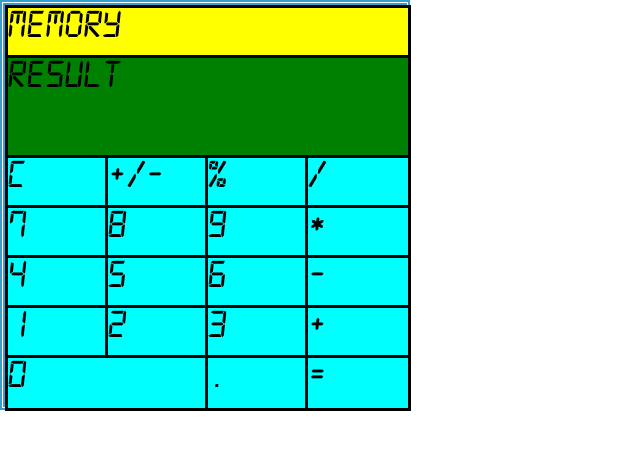
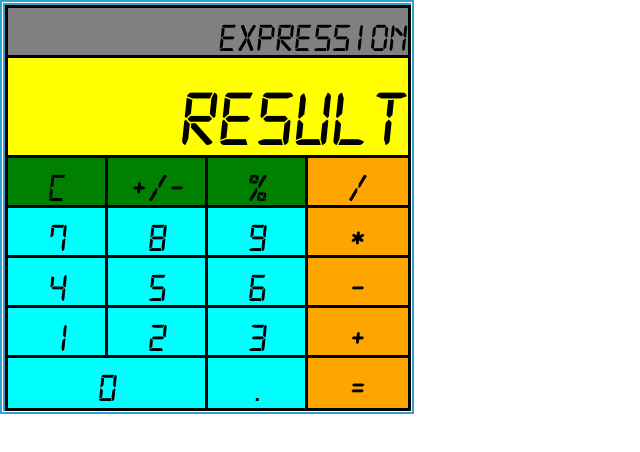
Before and after one commit to chaudhryjunaid/react-calculator, a React (Create React App) app: page / in a window 1280 px wide. Shown: the top 452 px of the page, without its empty margins (0-640 px from the left). Built offline with nearby package versions, Linux system fonts and the light colour scheme.

Commit message:
basic layout completed

```diff
--- a/src/App.css
+++ b/src/App.css
@@ -9,18 +9,23 @@
 
 .Calculator {
   font-family: 'digital-7-mono-italic';
-  font-size: 2.5em;
   position: absolute;
   top: 0;
   left: 0;
-  border: thick double #32a1ce;;
+  border: thick double #32a1ce;
+  padding: 2px;
 }
 
 .displayPanel {
   border: solid black;
-  background-color: gray
+  display: flex;
+  align-items: center;
+  justify-content: flex-end;
 }
 
 .button {
   border: solid black;
+  display: flex;
+  align-items: center;
+  justify-content: center;
 }
--- a/src/App.js
+++ b/src/App.js
@@ -3,142 +3,12 @@ import Calculator from './components/Calculator';
 import './App.css';
 
 class App extends Component {
-  constructor(props) {
-    super(props);
-    this.state = {
-      displayLayout: {
-        memory: {
-          height: 1
-        },
-        result: {
-          height: 2
-        }
-      },
-      buttonLayout: [{
-        text: 'C',
-        x: 0,
-        y: 0,
-        width: 1,
-        height: 1
-      }, {
-        text: '+/-',
-        x: 1,
-        y: 0,
-        width: 1,
-        height: 1
-      }, {
-        text: '%',
-        x: 2,
-        y: 0,
-        width: 1,
-        height: 1
-      }, {
-        text: '/',
-        x: 3,
-        y: 0,
-        width: 1,
-        height: 1
-      }, {
-        text: '7',
-        x: 0,
-        y: 1,
-        width: 1,
-        height: 1
-      }, {
-        text: '8',
-        x: 1,
-        y: 1,
-        width: 1,
-        height: 1
-      }, {
-        text: '9',
-        x: 2,
-        y: 1,
-        width: 1,
-        height: 1
-      }, {
-        text: '*',
-        x: 3,
-        y: 1,
-        width: 1,
-        height: 1
-      }, {
-        text: '4',
-        x: 0,
-        y: 2,
-        width: 1,
-        height: 1
-      }, {
-        text: '5',
-        x: 1,
-        y: 2,
-        width: 1,
-        height: 1
-      }, {
-        text: '6',
-        x: 2,
-        y: 2,
-        width: 1,
-        height: 1
-      }, {
-        text: '-',
-        x: 3,
-        y: 2,
-        width: 1,
-        height: 1
-      }, {
-        text: '1',
-        x: 0,
-        y: 3,
-        width: 1,
-        height: 1
-      }, {
-        text: '2',
-        x: 1,
-        y: 3,
-        width: 1,
-        height: 1
-      }, {
-        text: '3',
-        x: 2,
-        y: 3,
-        width: 1,
-        height: 1
-      }, {
-        text: '+',
-        x: 3,
-        y: 3,
-        width: 1,
-        height: 1
-      }, {
-        text: '0',
-        x: 0,
-        y: 4,
-        width: 2,
-        height: 1
-      }, {
-        text: '.',
-        x: 2,
-        y: 4,
-        width: 1,
-        height: 1
-      }, {
-        text: '=',
-        x: 3,
-        y: 4,
-        width: 1,
-        height: 1
-      }]
-    };
-  }
   render() {
     return (
       <div className="App">
         <Calculator
           height={400}
           width={400}
-          displayLayout={this.state.displayLayout}
-          buttonLayout={this.state.buttonLayout}
         />
       </div>
     );
--- a/src/components/Calculator.js
+++ b/src/components/Calculator.js
@@ -4,79 +4,165 @@ import _ from 'lodash';
 class Calculator extends Component {
 	constructor(props) {
 		super(props);
-		this.getDisplayHeight = this.getDisplayHeight.bind(this);
 		this.getGridSize = this.getGridSize.bind(this);
 		this.getUnitSize = this.getUnitSize.bind(this);
-		this.translateButtonCoordinates = this.translateButtonCoordinates.bind(this);
-	}
-	getDisplayHeight() {
-		let displayMemoryHeight = this.props.displayLayout.memory.height;
-		let displayResultHeight = this.props.displayLayout.result.height;
-		return displayMemoryHeight + displayResultHeight;
+		this.getCSS = this.getCSS.bind(this);
+
+		this.state = {
+			layoutDefaults: {
+				height: 1,
+				width: 1,
+				backgroundColor: 'cyan',
+				className: 'button'
+			},
+			layout: [{
+				text: 'Expression',
+				x: 0,
+				y: 0,
+				width: 4,
+				className: 'displayPanel',
+				backgroundColor: 'gray'
+			}, {
+        text: 'Result',
+        x: 0,
+        y: 1,
+        width: 4,
+        height: 2,
+        className: 'displayPanel',
+				backgroundColor: 'yellow'
+      }, {
+        text: 'C',
+        x: 0,
+        y: 3,
+				backgroundColor: 'green'
+      }, {
+        text: '+/-',
+        x: 1,
+        y: 3,
+				backgroundColor: 'green'
+      }, {
+        text: '%',
+        x: 2,
+        y: 3,
+				backgroundColor: 'green'
+      }, {
+        text: '/',
+        x: 3,
+        y: 3,
+				backgroundColor: 'orange'
+      }, {
+        text: '7',
+        x: 0,
+        y: 4
+      }, {
+        text: '8',
+        x: 1,
+        y: 4
+      }, {
+        text: '9',
+        x: 2,
+        y: 4
+      }, {
+        text: '*',
+        x: 3,
+        y: 4,
+				backgroundColor: 'orange'
+      }, {
+        text: '4',
+        x: 0,
+        y: 5
+      }, {
+        text: '5',
+        x: 1,
+        y: 5
+      }, {
+        text: '6',
+        x: 2,
+        y: 5
+      }, {
+        text: '-',
+        x: 3,
+        y: 5,
+				backgroundColor: 'orange'
+      }, {
+        text: '1',
+        x: 0,
+        y: 6
+      }, {
+        text: '2',
+        x: 1,
+        y: 6
+      }, {
+        text: '3',
+        x: 2,
+        y: 6
+      }, {
+        text: '+',
+        x: 3,
+        y: 6,
+				backgroundColor: 'orange'
+      }, {
+        text: '0',
+        x: 0,
+        y: 7,
+        width: 2
+      }, {
+        text: '.',
+        x: 2,
+        y: 7
+      }, {
+        text: '=',
+        x: 3,
+        y: 7,
+				backgroundColor: 'orange'
+      }]
+    };
 	}
 	getGridSize() {
-		let displayRows = this.getDisplayHeight();
-		let maxButtonX = _.reduce(this.props.buttonLayout, (max, button) => {
-			console.log('$$', button);
+		let maxX = _.reduce(this.state.layout, (max, button) => {
+			button = _.defaults({}, button, this.state.layoutDefaults);
 			let currentValue = button.x + button.width;
 			return max > currentValue ? max : currentValue;
 		}, 0);
-		let maxButtonY = _.reduce(this.props.buttonLayout, (max, button) => {
+		let maxY = _.reduce(this.state.layout, (max, button) => {
+			button = _.defaults({}, button, this.state.layoutDefaults);
 			let currentValue = button.y + button.height;
 			return max > currentValue ? max : currentValue;
 		}, 0);
 
-		return {columns: maxButtonX, rows: maxButtonY + displayRows};
+		return {cols: maxX, rows: maxY};
 	}
 	getUnitSize() {
 		let gridSize = this.getGridSize();
 		return {
 			height: this.props.height / gridSize.rows,
-			width: this.props.width / gridSize.columns
+			width: this.props.width / gridSize.cols
 		};
 	}
-	translateButtonCoordinates(button) {
-		let displayHeight = this.getDisplayHeight();
+	getCSS({x, y, height, width, backgroundColor, text}) {
+		let unitSize = this.getUnitSize();
+		let textFactor = text.length > 10 ? text.length * 0.05 + 1 : 1;
 		return {
-			x: button.x,
-			y: button.y + displayHeight,
-			height: button.height,
-			width: button.width
-		}
-	}
-	getCSSPosition({x, y, height, width}) {
-		let unitSize = this.getUnitSize();
-		return {
+			position: 'absolute',
 			top: `${unitSize.height * y}px`,
 			left: `${unitSize.width * x}px`,
 			height: `${unitSize.height * height}px`,
-			width: `${unitSize.width * width}px`
+			width: `${unitSize.width * width}px`,
+			fontSize: `${unitSize.height * height * 0.05 / textFactor}em`,
+			backgroundColor
 		};
 	}
   render() {
-  	let gridSize = this.getGridSize();
-    return (
+  	return (
       <div className="Calculator" style={{height: this.props.height, width: this.props.width}}>
-        <div className="displayPanel" style={{backgroundColor: 'yellow', position: 'absolute', ...this.getCSSPosition({
-        	x: 0,
-        	y: 0,
-        	height: this.props.displayLayout.memory.height,
-        	width: gridSize.columns
-        })}}>Memory</div>
-        <div className="displayPanel" style={{backgroundColor: 'green', position: 'absolute', ...this.getCSSPosition({
-        	x: 0,
-        	y: this.props.displayLayout.memory.height,
-        	height: this.props.displayLayout.result.height,
-        	width: gridSize.columns
-        })}}>Result</div>
-        {this.props.buttonLayout.map(button => (
-        	<div className="button" style={{backgroundColor: 'cyan', position: 'absolute', ...this.getCSSPosition({
-        		x: button.x,
-        		y: button.y + this.getDisplayHeight(),
-        		height: button.height,
-        		width: button.width
-        	})}}>{button.text}</div>
-        ))}
+        {this.state.layout.map((item, key) => {
+        	let fatItem = _.defaults({}, item, this.state.layoutDefaults);
+        	return (
+        		<div key={key} className={fatItem.className} style={{
+	        		...this.getCSS(fatItem)
+	        	}}>{fatItem.text}</div>
+        	)}
+        )}
       </div>
     );
   }
```
